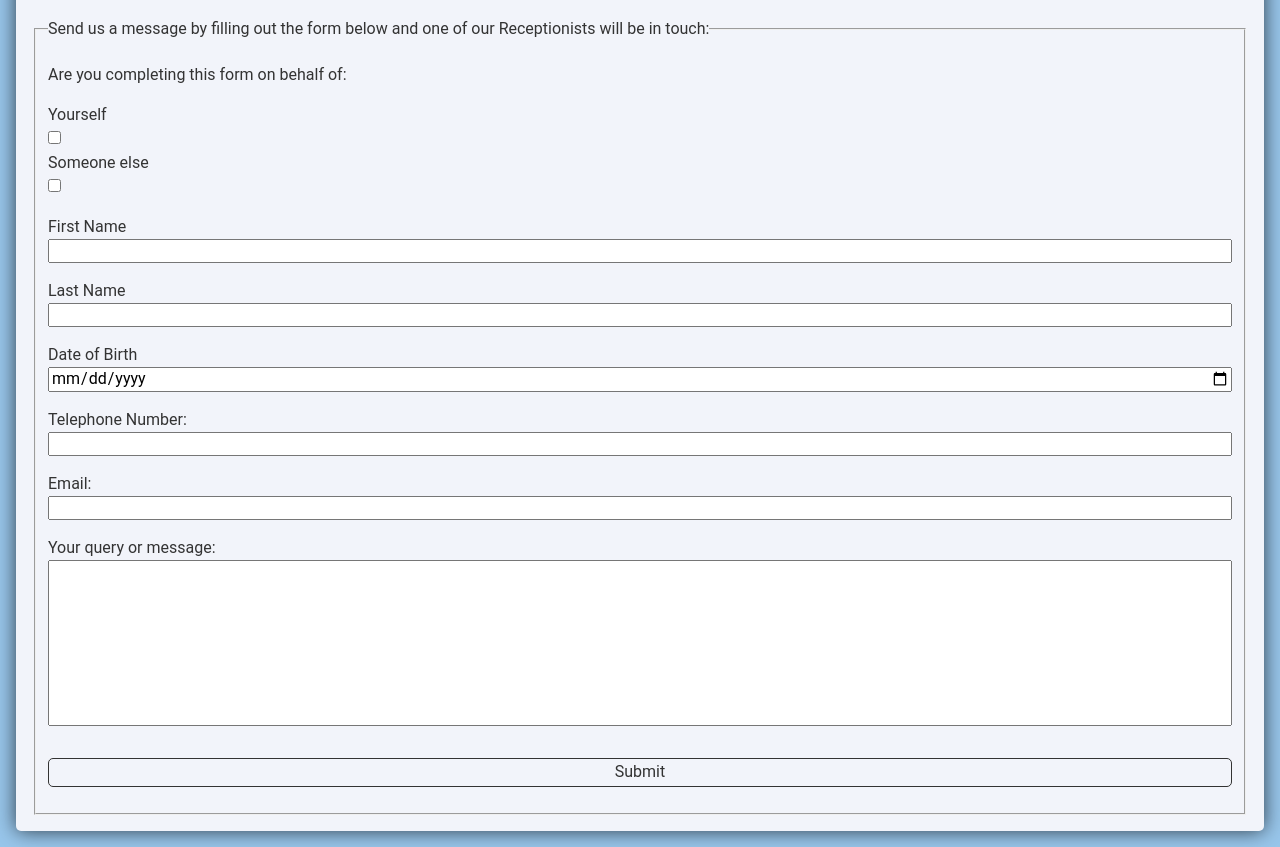
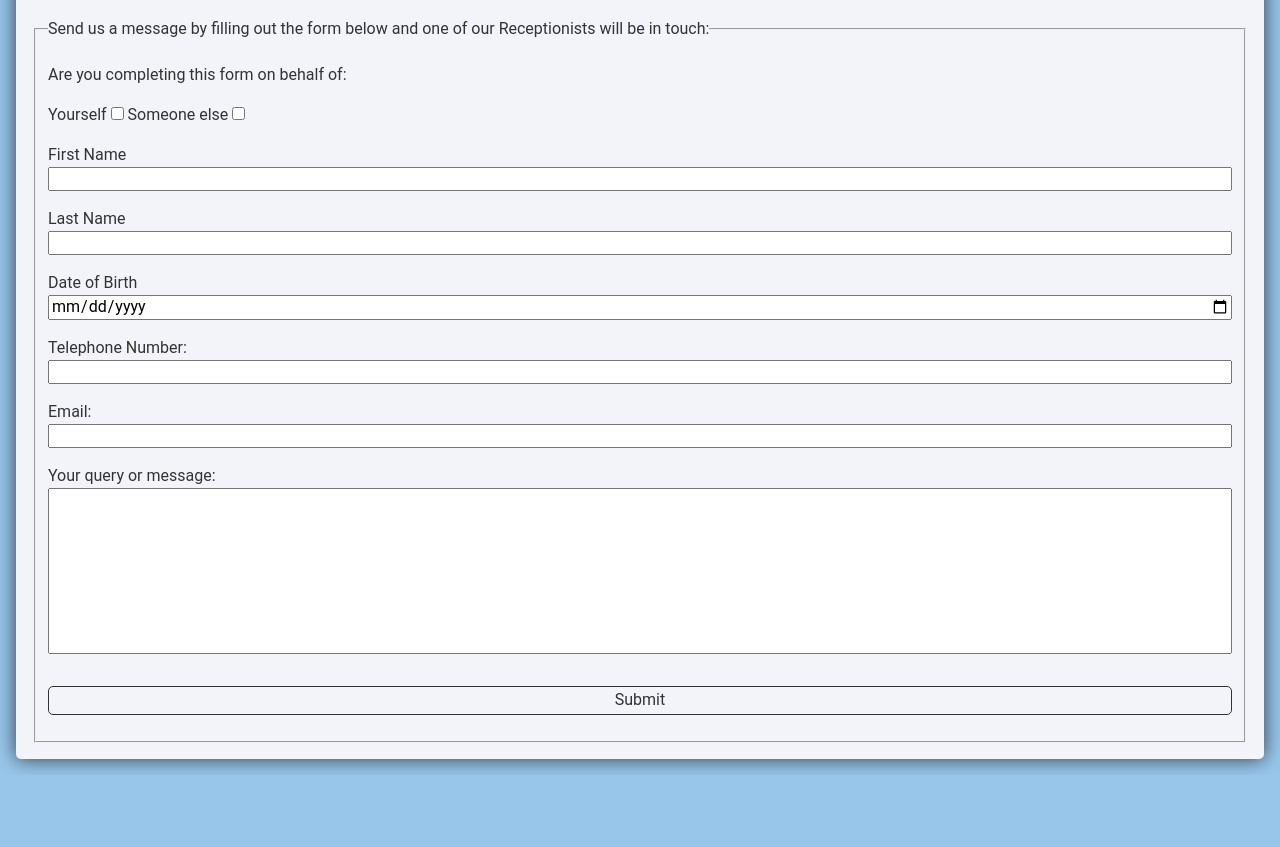
Before and after one commit to hayleyashby7/css-key-concepts, a website: page index.html in a window 1280 px wide. Shown: the part 1819-2666 px from the top of the page. After the commit the page ends 2594 px from the top, so only its background shows below. Drawn offline with nearby package versions, Linux system fonts and the light colour scheme.

Commit message:
Removed block label for checkboxes to improve flow. Prevent resize of message box

```diff
--- a/styles.css
+++ b/styles.css
@@ -172,10 +172,6 @@ header a {
 	order: 5;
 }
 
-fieldset label {
-	display: block;
-}
-
 form div {
 	display: flex;
 	flex-flow: column nowrap;
@@ -184,6 +180,7 @@ form div {
 
 #message {
 	height: 10em;
+	resize: none;
 }
 
 fieldset .button {
```
